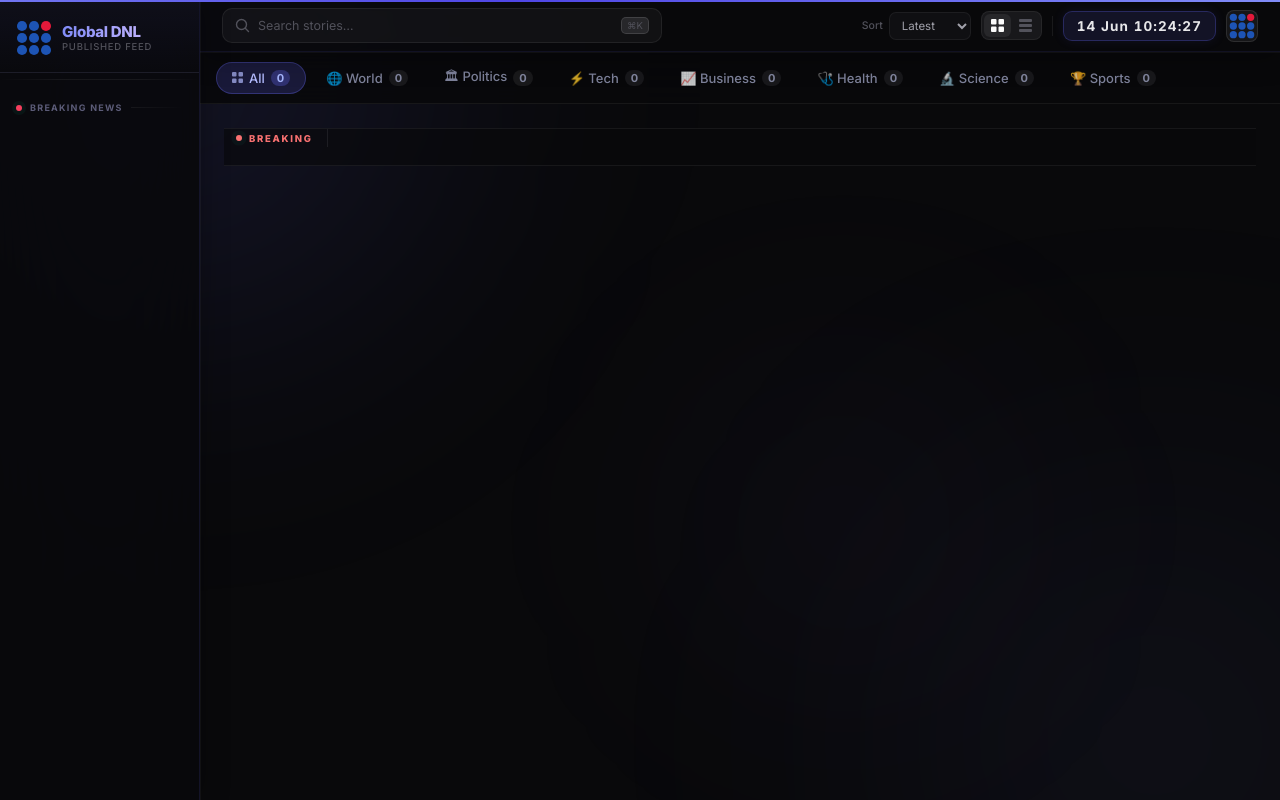
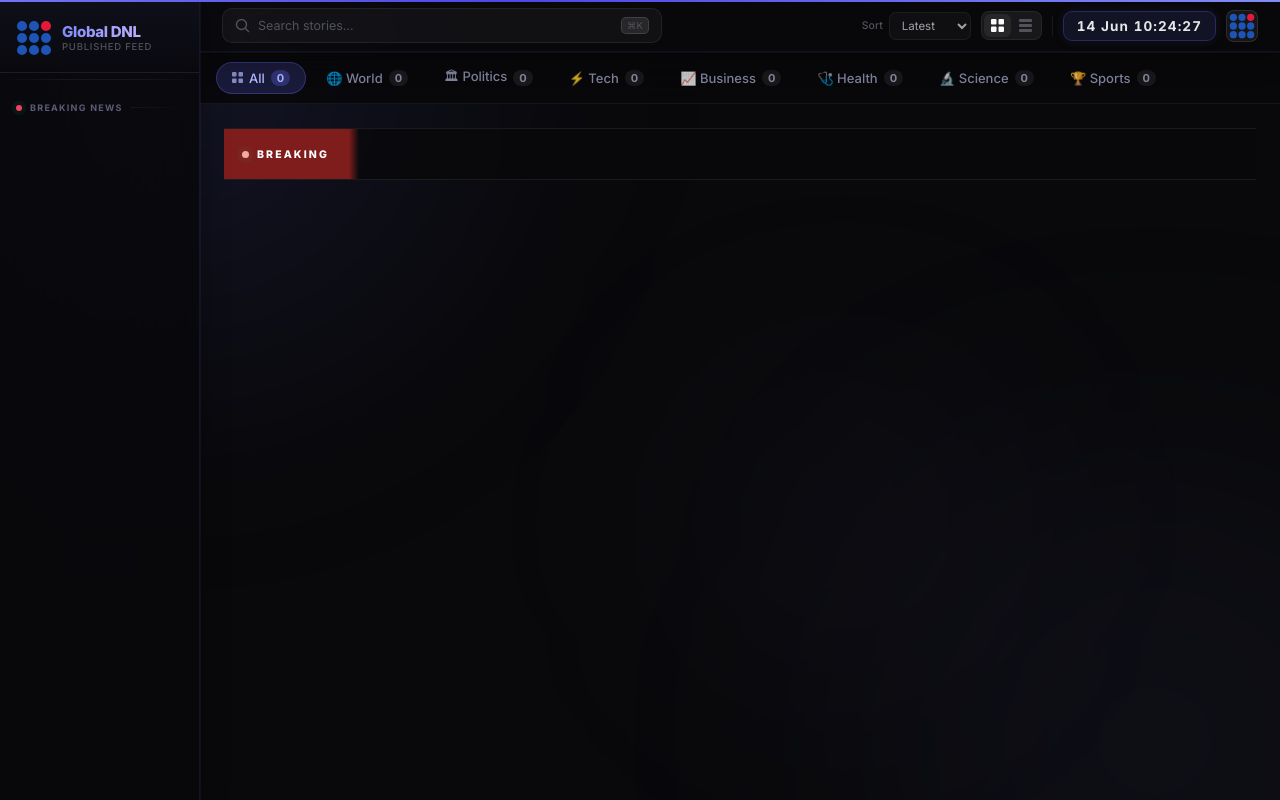
Before and after one commit to Daksh288948921904/Global_news, a FastAPI app: page / in a window 1280 px wide. Run offline with FastAPI, Linux system fonts and the light colour scheme.

Commit message:
feat: taller feed header bar with solid crimson BREAKING badge

```diff
--- a/static/css/style.css
+++ b/static/css/style.css
@@ -597,34 +597,42 @@ a{color:inherit;text-decoration:none}
 
 /* Feed header strip */
 .feed-header{
-  display:flex;align-items:center;
-  height:38px;
+  display:flex;align-items:stretch;
+  height:52px;
   margin-bottom:20px;
-  border-top:1px solid rgba(255,255,255,.06);
-  border-bottom:1px solid rgba(255,255,255,.06);
+  border-top:1px solid rgba(255,255,255,.07);
+  border-bottom:1px solid rgba(255,255,255,.07);
   overflow:hidden;
-  background:rgba(9,9,11,.6);
+  background:rgba(9,9,11,.72);
 }
 .fh-label{
   flex-shrink:0;
-  display:flex;align-items:center;gap:7px;
-  padding:0 14px 0 12px;
-  font-size:9.5px;font-weight:900;letter-spacing:.18em;
-  color:#f87171;
-  border-right:1px solid rgba(255,255,255,.08);
-  height:100%;white-space:nowrap;
+  display:flex;align-items:center;gap:8px;
+  padding:0 20px 0 18px;
+  font-size:10.5px;font-weight:900;letter-spacing:.2em;
+  color:#fff;
+  background:#7f1d1d;
+  white-space:nowrap;
+  position:relative;
+}
+.fh-label::after{
+  content:'';
+  position:absolute;right:-10px;top:0;bottom:0;width:10px;
+  background:linear-gradient(90deg,#7f1d1d,transparent);
+  z-index:1;
 }
 .fh-dot{
-  width:6px;height:6px;border-radius:50%;
-  background:#f87171;flex-shrink:0;
-  box-shadow:0 0 6px #f87171;
+  width:7px;height:7px;border-radius:50%;
+  background:#fca5a5;flex-shrink:0;
+  box-shadow:0 0 8px #fca5a5,0 0 16px rgba(252,165,165,.4);
   animation:pulse 1.8s ease-in-out infinite;
 }
 .fh-track{
   flex:1;overflow:hidden;
-  height:100%;display:flex;align-items:center;
-  mask-image:linear-gradient(90deg,transparent 0%,#000 4%,#000 96%,transparent 100%);
-  -webkit-mask-image:linear-gradient(90deg,transparent 0%,#000 4%,#000 96%,transparent 100%);
+  display:flex;align-items:center;
+  padding-left:16px;
+  mask-image:linear-gradient(90deg,transparent 0%,#000 3%,#000 95%,transparent 100%);
+  -webkit-mask-image:linear-gradient(90deg,transparent 0%,#000 3%,#000 95%,transparent 100%);
 }
 .fh-inner{
   display:flex;align-items:center;gap:0;
@@ -634,15 +642,15 @@ a{color:inherit;text-decoration:none}
 }
 .fh-inner:hover{animation-play-state:paused}
 .fh-item{
-  font-size:12.5px;font-weight:500;
-  color:rgba(230,232,250,.75);
+  font-size:13px;font-weight:500;
+  color:rgba(230,232,250,.8);
   padding:0 6px;cursor:pointer;
   transition:color .15s;
 }
 .fh-item:hover{color:#fff}
 .fh-sep{
-  color:rgba(255,255,255,.18);
-  font-size:9px;padding:0 10px;
+  color:rgba(255,255,255,.22);
+  font-size:10px;padding:0 12px;
   flex-shrink:0;
 }
 @keyframes fh-scroll{
@@ -2799,10 +2807,7 @@ body::before {
   border-top: none;
 }
 
-/* ── Feed header upgraded ── */
-.feed-header {
-  margin-bottom: 24px; padding-bottom: 18px;
-}
+/* ── Feed header upgraded ── (see primary .feed-header rule above) */
 
 /* ── Search box upgraded ── */
 .search-box {
```
